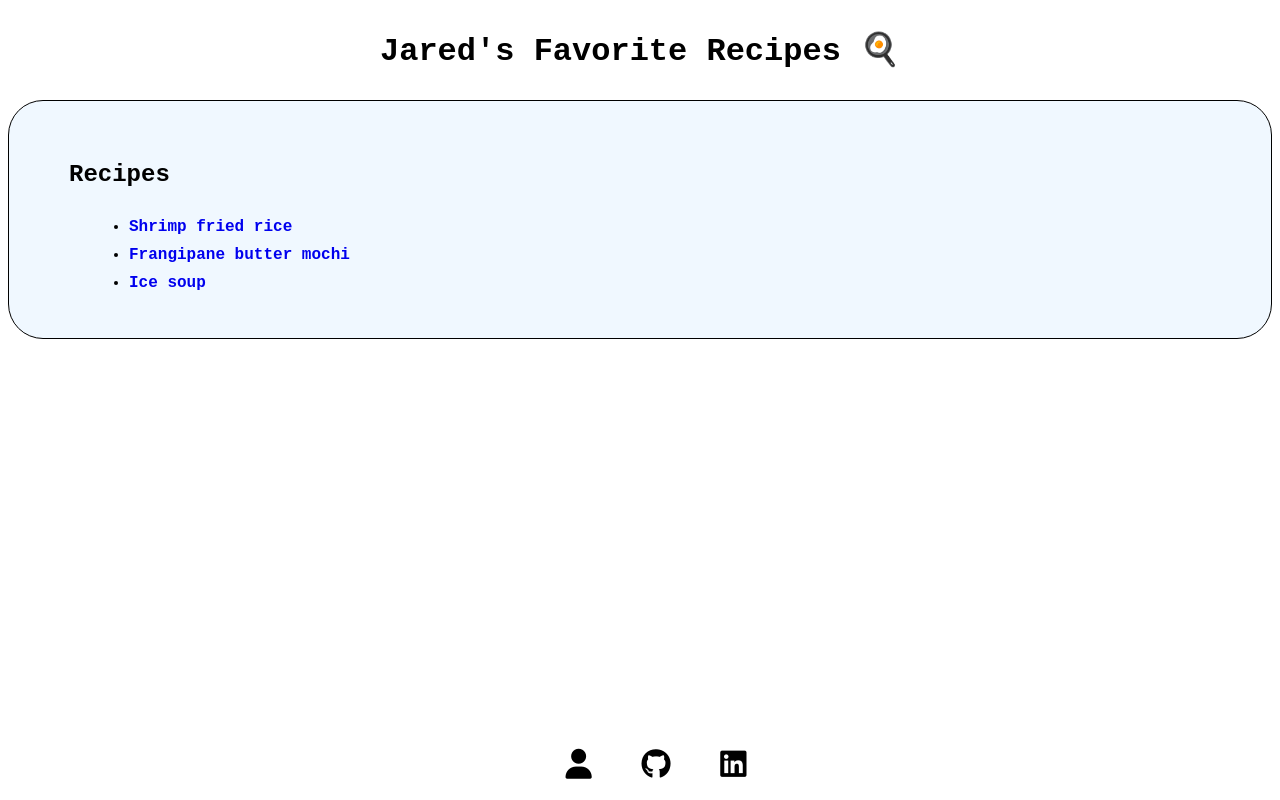
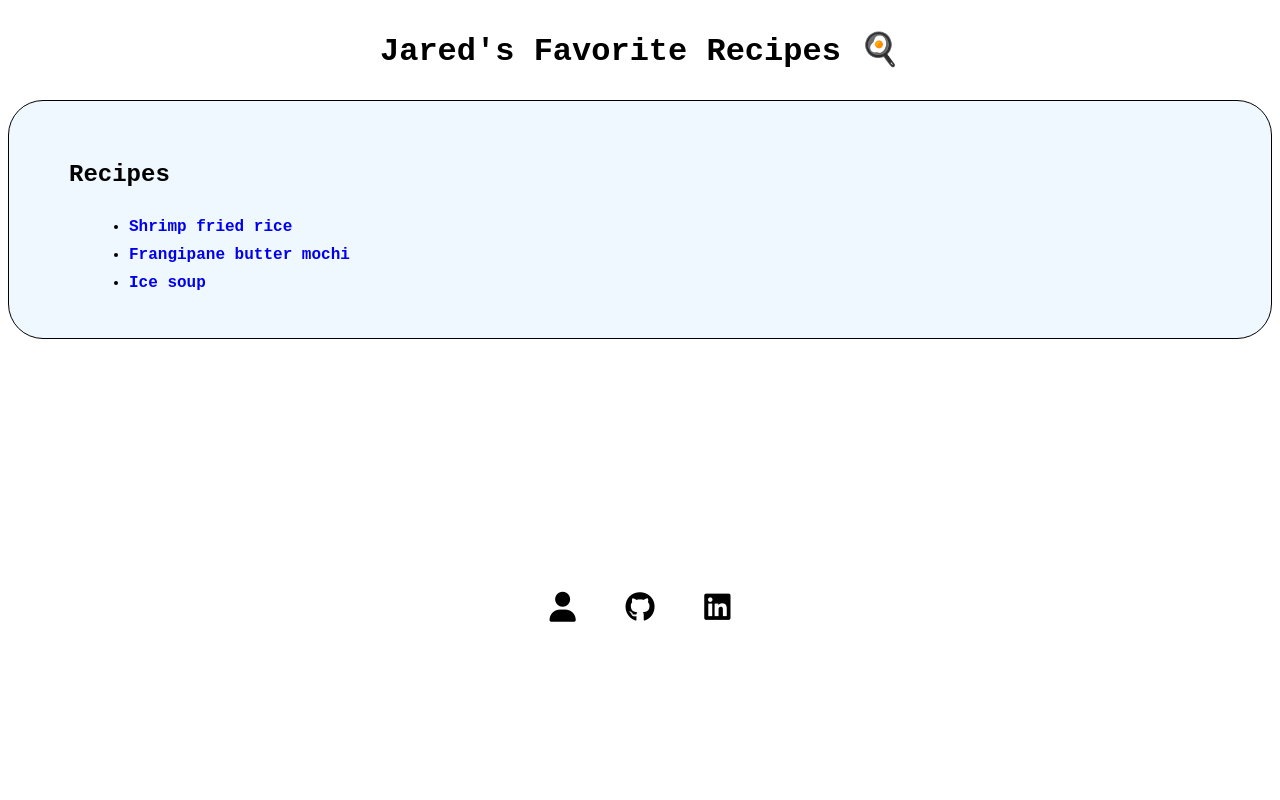
Before and after one commit to saltyjared/odin-recipes, a plain HTML site: page index.html in a window 1280 px wide. Drawn offline with Linux system fonts and the light colour scheme.

Commit message:
Change alignment of social media links to be more consistent

```diff
--- a/styles.css
+++ b/styles.css
@@ -29,9 +29,8 @@ a:link {
 }
 
 .social-media {
-    position: fixed;
-    bottom: 20px;
-    margin-left: 42%;
+    margin-top: 20%;
+    text-align: center;
 }
 
 .social-media a {
```
